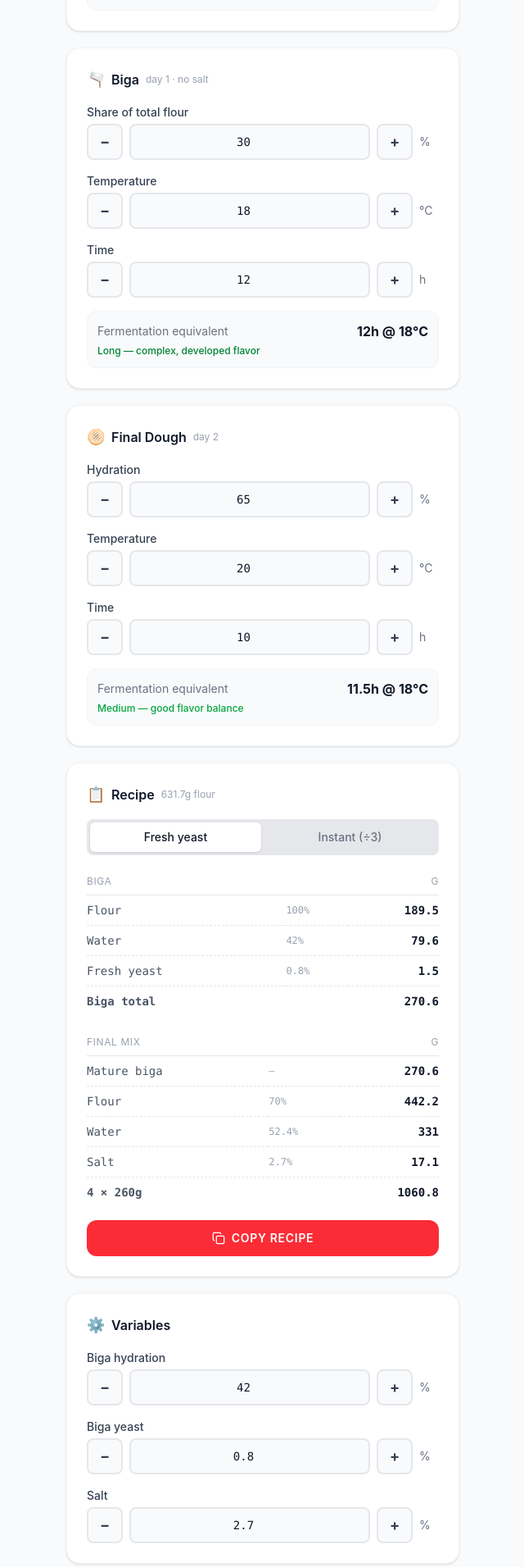
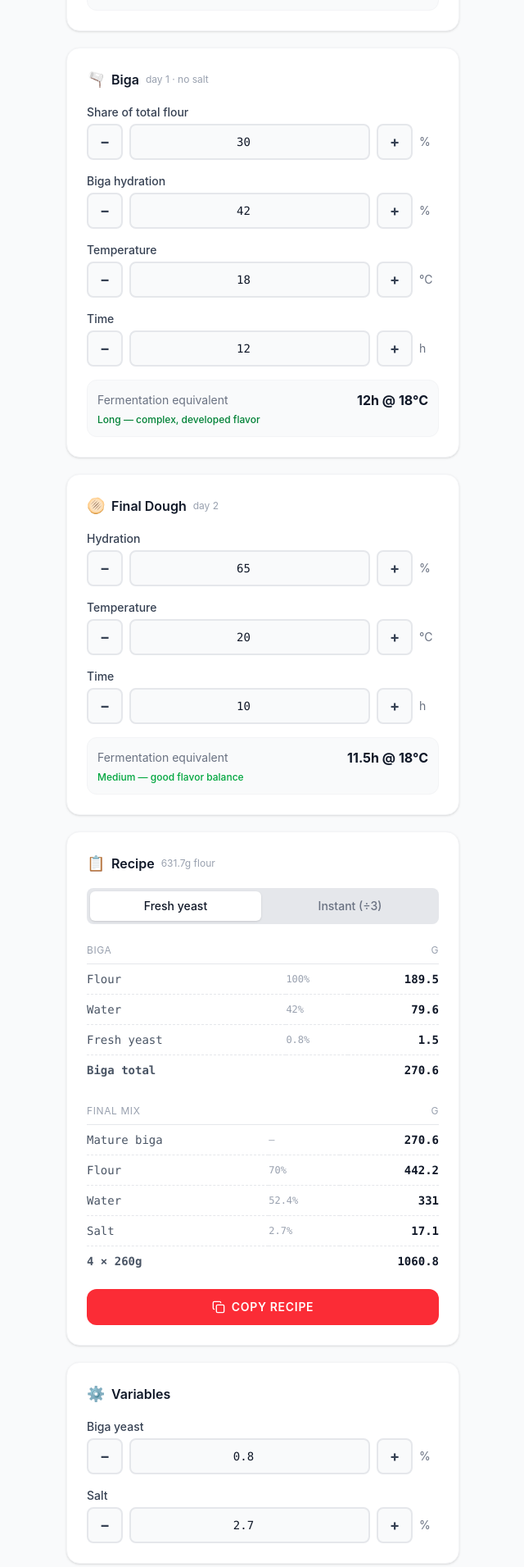
Before and after one commit to szsoma/recipe-calculators, a React (Vite) app: page /pizza in a window 1280 px wide. Shown: the part 354-2265 px from the top of the page at 82% size, without its empty margins (319-959 px from the left). Built offline with nearby package versions, Linux system fonts and the light colour scheme.

Commit message:
fix: move biga hydration to Biga section after flour share

```diff
--- a/src/pages/Pizza.jsx
+++ b/src/pages/Pizza.jsx
@@ -209,6 +209,7 @@ export default function Pizza() {
           </h2>
           <div className="space-y-4">
             <NumberInput label="Share of total flour" value={bigaPct} onChange={setBigaPct} min={10} max={100} step={5} unit="%" />
+            <NumberInput label="Biga hydration" value={bigaHyd} onChange={(v) => setBigaHydFine(String(v))} min={30} max={80} step={1} unit="%" />
             <NumberInput label="Temperature" value={bigaTemp} onChange={setBigaTemp} min={4} max={30} step={1} unit="°C" />
             <NumberInput label="Time" value={bigaTime} onChange={setBigaTime} min={4} max={48} step={1} unit="h" />
             <div className="bg-gray-50 rounded-xl p-3 border border-gray-100">
@@ -353,7 +354,6 @@ export default function Pizza() {
             <span className="text-lg">⚙️</span> Variables
           </h2>
           <div className="space-y-4">
-            <NumberInput label="Biga hydration" value={bigaHyd} onChange={(v) => setBigaHydFine(String(v))} min={30} max={80} step={1} unit="%" />
             <NumberInput label="Biga yeast" value={bigaYeast} onChange={(v) => setBigaYeastFine(String(v))} min={0.1} max={5} step={0.05} unit="%" />
             <NumberInput label="Salt" value={salt} onChange={(v) => setSaltFine(String(v))} min={0.5} max={5} step={0.1} unit="%" />
           </div>
```
